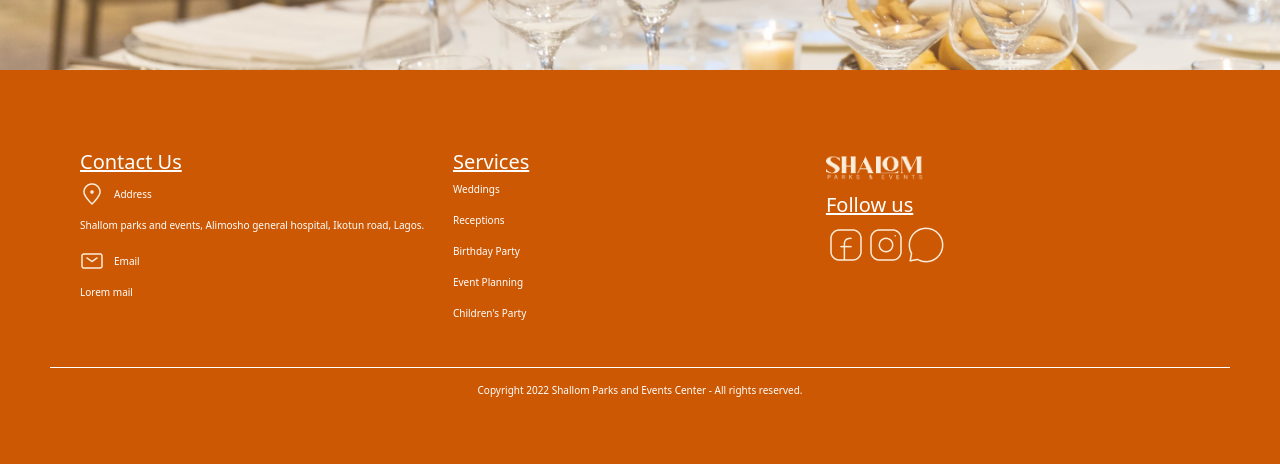
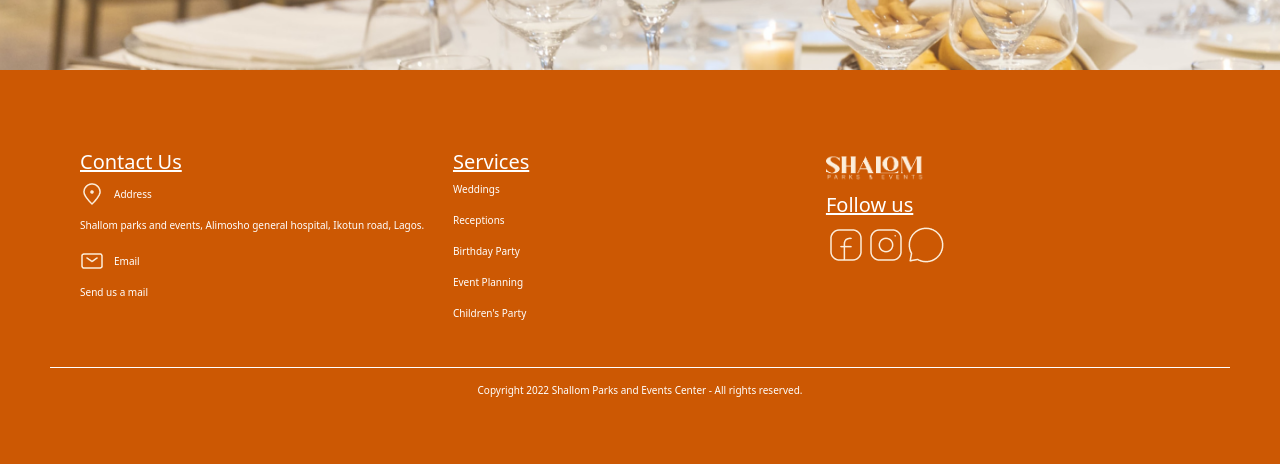
Before and after one commit to drayilara/shallom-site, a React (Create React App) app: page /contact in a window 1280 px wide. Shown: the part 333-797 px from the top of the page. Built offline with nearby package versions, Linux system fonts and the light colour scheme.

Commit message:
Cleared warnings

```diff
--- a/src/components/Carousel.jsx
+++ b/src/components/Carousel.jsx
@@ -1,6 +1,5 @@
 import React, { useState } from "react";
 import { explore } from "../data";
-import {v4 as key } from "uuid";
 import { Swiper, SwiperSlide } from 'swiper/react';
 import { Navigation } from "swiper";
 import { FcNext } from "react-icons/fc";
--- a/src/data.js
+++ b/src/data.js
@@ -19,15 +19,15 @@ const contact = {
         alt : "Location",
         pin_desc : "Address",
         desc : "Shallom parks and events, Alimosho general hospital, Ikotun road, Lagos.",
-        href : "#"
+        href : ""
        },
 
        {
         pin : mail,
         alt : "Mail",
         pin_desc : "Email",
-        desc : "Lorem mail",
-        href : "mailto:ayilarasodiq1@gmail.com"
+        desc : "Send us a mail",
+        href : "mailto:adukeakinlawon@gmail.com"
        }
     ]
 }
--- a/src/pages/Contact.jsx
+++ b/src/pages/Contact.jsx
@@ -8,6 +8,7 @@ const Contact = () => {
         <>
             <Header />
             <Map />
+            <Footer />
         </>
     )
 }
```
